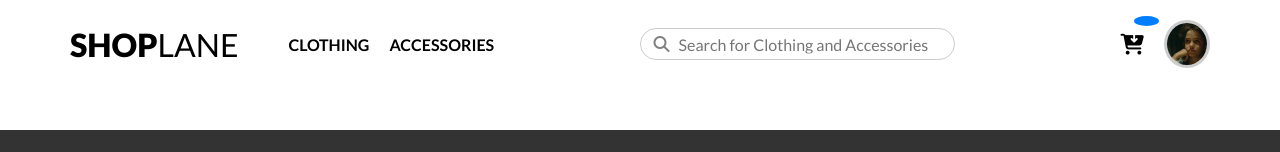
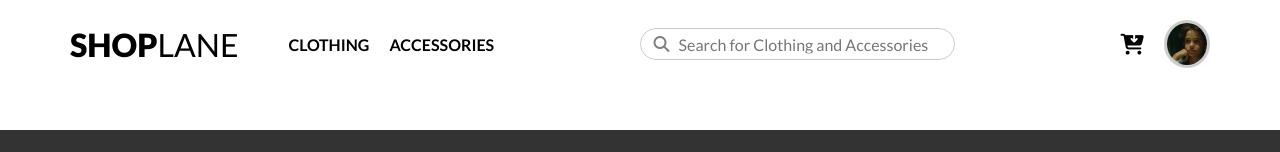
Before and after one commit to Mavludin/react-e-commerce, a React (Create React App) app: page /checkout in a window 1280 px wide. Shown: the top 152 px of the page. Built offline with nearby package versions, Linux system fonts and the light colour scheme.

Commit message:
on my way

```diff
--- a/src/components/Header.js
+++ b/src/components/Header.js
@@ -10,6 +10,13 @@ import avatar from '../img/avatar.jpg';
 class Header extends React.Component {
 
     render() {
+
+        let CounterClass = "";
+
+        if (localStorage.getItem('amountOfProducts')) {
+            CounterClass = classes.Counter;
+        }
+
         return (
             <div className="App">
 
@@ -39,7 +46,10 @@ class Header extends React.Component {
                             <div className={classes.Cart}>
 
                                 <Link to='/checkout'>
-                                    <i className="fas fa-cart-arrow-down" ><span className={classes.Counter}>{localStorage.getItem('amountOfProducts')}</span></i>
+                                    <i className="fas fa-cart-arrow-down" >
+                                        <span className={CounterClass}>
+                                            {localStorage.getItem('amountOfProducts')}
+                                        </span></i>
                                 </Link>
 
                                 <img className={classes.Avatar} src={avatar} alt="Avatar" />
```
